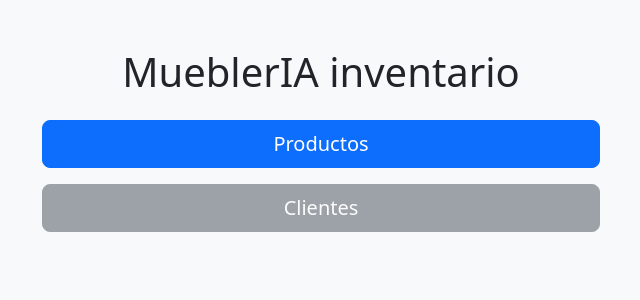
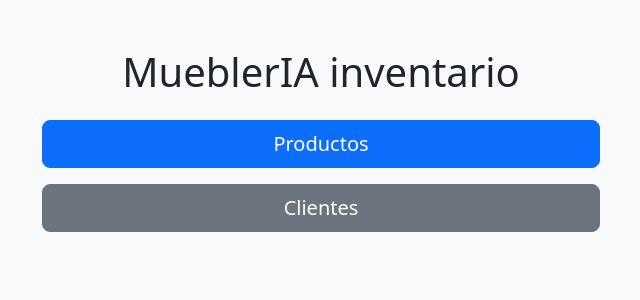
Before and after one commit to facuyamil96IA/inventario_web, a Flask app: page / in a window 1280 px wide. Shown: the top 300 px of the page, without its empty margins (319-959 px from the left). Run offline with Flask 3, Linux system fonts and the light colour scheme.

Commit message:
Update home.html
agregamos boton clientes

```diff
--- a/templates/home.html
+++ b/templates/home.html
@@ -10,7 +10,7 @@
     <h1 class="mb-4">MueblerIA inventario</h1>
     <div class="d-grid gap-3 col-6 mx-auto">
       <a href="/productos" class="btn btn-primary btn-lg">Productos</a>
-      <a href="#" class="btn btn-secondary btn-lg disabled" title="Próximamente">Clientes</a>
+      <a href="/clientes" class="btn btn-secondary btn-lg">Clientes</a>
     </div>
   </div>
 </body>
```
